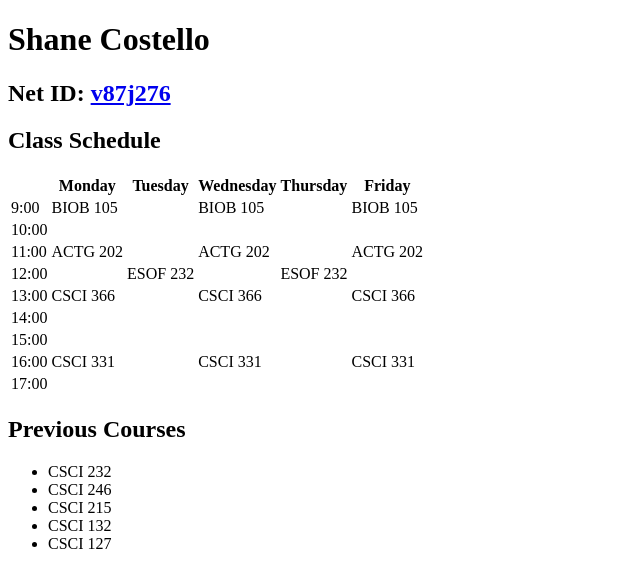
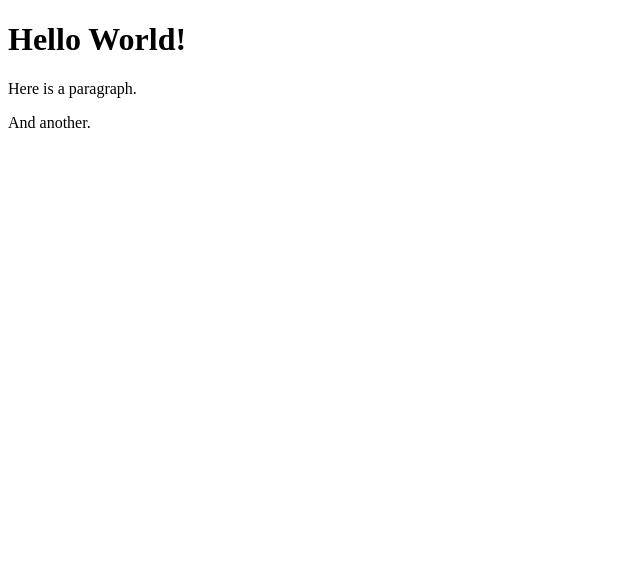
Before and after one commit to ShaneCost/ShaneCost.github.io, a plain HTML site: page index.html in a window 1280 px wide. Shown: the whole page, without its empty margins (0-640 px from the left). Drawn offline with Linux system fonts and the light colour scheme.

Commit message:
Add files via upload

```diff
--- a/index.html
+++ b/index.html
@@ -2,74 +2,20 @@
 <html>
 <head>
     <meta charset="UTF-8" />
-    <title>Assingment 1</title>
+    <title>Demo</title>
 </head>
 <body>
     <h1>
-        Shane Costello
+        Hello World!
     </h1>
 
-    <h2>
-        Net ID: <a href="https://github.com/ShaneCost/ShaneCost.github.io">v87j276</a>
-    </h2>
+    <p>
+        Here is a paragraph.
+    </p>
 
-    <h2>
-        Class Schedule
-    </h2>
-
-    <table>
-        <tr>
-               <td></td>     <th>Monday</th> <th>Tuesday</th> <th>Wednesday</th> <th>Thursday</th> <th>Friday</th>
-        </tr>
-
-        <tr>
-            <td> 9:00 </td> <td>BIOB 105</td>  <td> </td>      <td>BIOB 105</td>     <td> </td>    <td>BIOB 105</td>
-        </tr>
-
-        <tr>
-            <td> 10:00 </td> <td></td> <td></td> <td></td> <td></td> <td></td>
-        </tr>
-
-        <tr>
-            <td> 11:00 </td> <td>ACTG 202</td>  <td> </td>     <td>ACTG 202</td>     <td> </td>     <td>ACTG 202</td>
-        </tr>
-
-        <tr>
-            <td> 12:00 </td>    <td> </td> <td>ESOF 232</td>      <td> </td>       <td>ESOF 232</td> <td></td>
-        </tr>
-
-        <tr>
-            <td> 13:00 </td> <td>CSCI 366</td>  <td> </td>     <td>CSCI 366</td>      <td> </td>    <td>CSCI 366</td>
-        </tr>
-
-        <tr>
-            <td> 14:00 </td> <td></td> <td></td> <td></td> <td></td> <td></td>
-        </tr>
-
-        <tr>
-            <td> 15:00 </td> <td></td> <td></td> <td></td> <td></td> <td></td>
-        </tr>
-
-        <tr>
-            <td> 16:00 </td> <td>CSCI 331</td>  <td> </td>     <td>CSCI 331</td>     <td> </td>      <td>CSCI 331</td>
-        </tr>
-
-        <tr>
-            <td> 17:00 </td> <td></td> <td></td> <td></td> <td></td> <td></td>
-        </tr>
-    </table>
-
-    <h2>
-        Previous Courses
-    </h2>
-
-    <ul>
-        <li>CSCI 232</li>
-        <li>CSCI 246</li>
-        <li>CSCI 215</li>
-        <li>CSCI 132</li>
-        <li>CSCI 127</li>
-    </ul>
+    <p>
+        And another.
+    </p>
 
 </body>
 </html>
```
